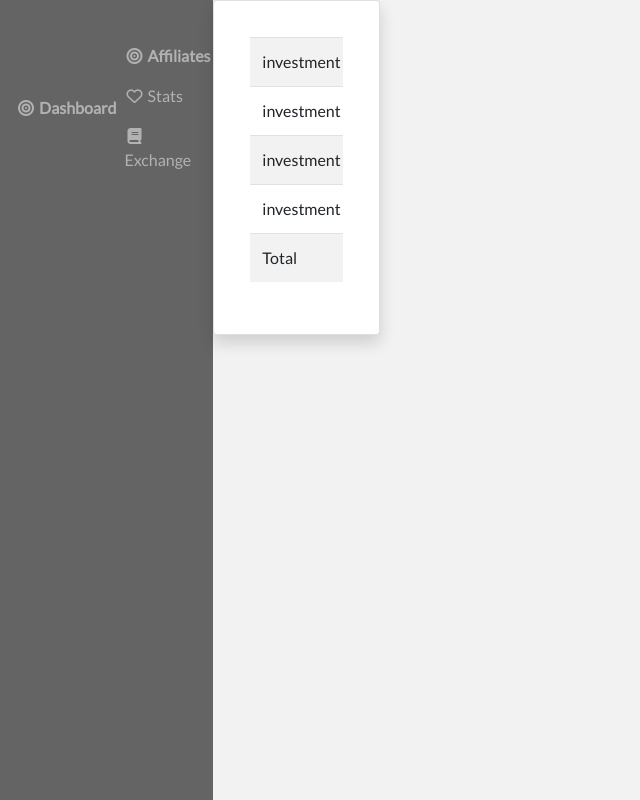
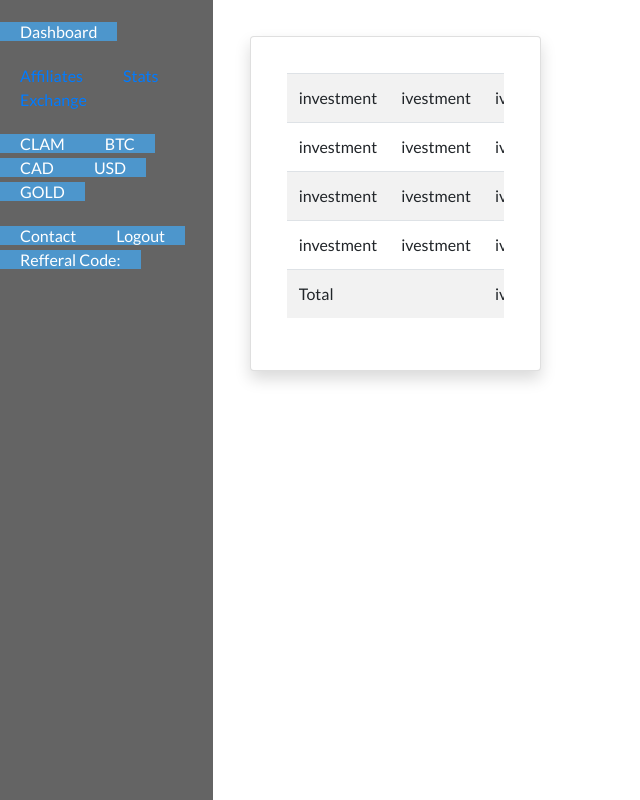
Before and after one commit to MarkdaleMGMT/frontend-integration, a React (Create React App) app: page /dashboard in a window 1280 px wide. Shown: the whole page, without its empty margins (0-640 px from the left). Built offline with nearby package versions, Linux system fonts and the light colour scheme.

Commit message:
added test server

```diff
--- a/public/index.html
+++ b/public/index.html
@@ -14,7 +14,7 @@
       manifest.json provides metadata used when your web app is installed on a
       user's mobile device or desktop. See https://developers.google.com/web/fundamentals/web-app-manifest/
     -->
-  <link rel="manifest" href="%PUBLIC_URL%/manifest.json" />
+  <link rel="manifest" href="%PUBLIC_URL%/manifest.json"/>
   <!--
       Notice the use of %PUBLIC_URL% in the tags above.
       It will be replaced with the URL of the `public` folder during the build.
@@ -41,6 +41,7 @@
     <script src="https://cdnjs.cloudflare.com/ajax/libs/popper.js/1.14.7/umd/popper.min.js" integrity="sha384-UO2eT0CpHqdSJQ6hJty5KVphtPhzWj9WO1clHTMGa3JDZwrnQq4sF86dIHNDz0W1" crossorigin="anonymous"></script>
     <script src="https://stackpath.bootstrapcdn.com/bootstrap/4.3.1/js/bootstrap.min.js" integrity="sha384-JjSmVgyd0p3pXB1rRibZUAYoIIy6OrQ6VrjIEaFf/nJGzIxFDsf4x0xIM+B07jRM" crossorigin="anonymous"></script>
     <script src="https://use.fontawesome.com/c86ffa601b.js"></script>
+    <script src="https://cdn.jsdelivr.net/npm/chart.js@2.8.0"></script>
 </body>
 
 </html>
--- a/server.js
+++ b/server.js
@@ -1,4 +1,5 @@
 const express = require('express')
+const path = require('path')
 const bodyParser = require('body-parser')
 const { routes } = require('./src/app');
 const { createTerminus } = require('@godaddy/terminus');
@@ -11,8 +12,6 @@ const port = 3001 // port
 const app = express()
 
 var { connection } = require('./src/app/util/mysql_connection')
-
-
 
 app.use(bodyParser.json());
 app.use(bodyParser.urlencoded({
--- a/src/components/Dashboard/Dashboard.js
+++ b/src/components/Dashboard/Dashboard.js
@@ -9,7 +9,7 @@ class Dashboard extends Component {
         return (
             <MainContainer sidebar="Dashboard">
                 <div className="row">
-                    <div className="col-6">
+                    <div className="col-12">
                     <InvestmentPanel></InvestmentPanel>
                     </div>
                 </div>
--- a/src/components/InvestmentPanel.css
+++ b/src/components/InvestmentPanel.css
@@ -1,5 +1,6 @@
 .card#investment-panel{
-
+    margin: 10%;
+    overflow-x: auto;
 
 }
 
--- a/src/components/LoginPanel/LoginPanel.js
+++ b/src/components/LoginPanel/LoginPanel.js
@@ -40,7 +40,7 @@ class LoginPanel extends Component {
         let userData = this.state.user;
 
         fetch('https://still-tundra-89877.herokuapp.com/projects',{
-            method: "POST",
+            method: "GET",
             headers: {
               'Accept': 'application/json',
               'Content-Type': 'application/json'
--- a/src/components/MainContainer.js
+++ b/src/components/MainContainer.js
@@ -5,12 +5,10 @@ class MainContainer extends Component {
     render() {
         return (
             <div className="mainContainer">
-                <div className="container-fluid" id="main">
-                    <div className="row min-vh-100">
+                <div className="container-fluid min-vh-100" id="main">
+                    <div className="row">
                         <SideBar highlight={this.props.sidebar}/>
-                    {/* <div className=" col-sm-9 col-sm-offset-3 col-md-10 col-md-offset-2 main"> */}
                             {this.props.children}
-                        {/* </div> */}
                     </div>
                 </div>
             </div>
--- a/src/components/SideBar.css
+++ b/src/components/SideBar.css
@@ -1,3 +1,48 @@
-#side-bar{
+
+  /*
+   * Sidebar
+   */
+
+  /* Hide for mobile, show later */
+  .sidebar {
     background-color: #646464;
-}
+    margin: 0px;
+    min-height: 100%;
+    height: 100%;
+  }
+
+  @media (min-width: 768px) {
+    .sidebar {
+        /* position: fixed; */
+        bottom: 0;
+        left: 0;
+        height: 100vh;
+        min-height: 100vh;
+        z-index: 1000;
+        display: block;
+        padding: 20px;
+        overflow-x: hidden;
+        overflow-y: auto; /* Scrollable contents if viewport is shorter than content. */
+        background-color: #646464;
+    }
+  }
+
+  /* Sidebar navigation */
+  .nav-sidebar {
+    margin-right: -21px; /* 20px padding + 1px border */
+    margin-bottom: 20px;
+    margin-left: -20px;
+  }
+  .nav-sidebar > li > a {
+    padding-right: 20px;
+    padding-left: 20px;
+  }
+  .nav-sidebar > .active > a,
+  .nav-sidebar > .active > a:hover,
+  .nav-sidebar > .active > a:focus {
+    color: #fff;
+    background-color: #4D96CC;
+  }
+
+  #sidebar{
+  }
--- a/src/components/SideBar.js
+++ b/src/components/SideBar.js
@@ -6,29 +6,29 @@ import './SideBar.css'
 class SideBar extends Component {
     render() {
         return (
-            // <div className="col-sm-3 col-md-2 sidebar">
-            //     <ul className="nav nav-sidebar">
-            //         <li className={(this.props.highlight === "Overview" ? 'active' : '')}><Link to="/">Dashboard <span className="sr-only">(current)</span></Link></li>
-            //     </ul>
-            //     <ul className="nav nav-sidebar">
-            //         <li className={(this.props.highlight === "Projects" ? 'active' : '')}><Link to="/">Affiliates</Link></li>
-            //         <li className={(this.props.highlight === "Teams" ? 'active' : '')}><Link to="/">Stats</Link></li>
-            //         <li className={(this.props.highlight === "Employees" ? 'active' : '')}><Link to="/">Exchange</Link></li>
-            //     </ul>
-            //     <ul className="nav nav-sidebar">
-            //         <li className={(this.props.highlight === "Projects" ? 'active' : '')}><Link to="/">CLAM</Link></li>
-            //         <li className={(this.props.highlight === "Teams" ? 'active' : '')}><Link to="/">BTC</Link></li>
-            //         <li className={(this.props.highlight === "Employees" ? 'active' : '')}><Link to="/">CAD</Link></li>
-            //         <li className={(this.props.highlight === "Employees" ? 'active' : '')}><Link to="/">USD</Link></li>
-            //         <li className={(this.props.highlight === "Employees" ? 'active' : '')}><Link to="/">GOLD</Link></li>
-            //     </ul>
-            //     <ul className="nav nav-sidebar">
-            //         <li className={(this.props.highlight === "Projects" ? 'active' : '')}><Link to="/">Contact</Link></li>
-            //         <li className={(this.props.highlight === "Teams" ? 'active' : '')}><Link to="/">Logout</Link></li>
-            //         <li className={(this.props.highlight === "Employees" ? 'active' : '')}><Link to="/">Refferal Code:</Link></li>
-            //     </ul>
-            // </div>
-
+            <div className="col-sm-3 col-xl-2 sidebar" id="sidebar">
+                <ul className="nav nav-sidebar">
+                    <li className={(this.props.highlight === "Dashboard" ? 'active' : '')}><Link to="/">Dashboard <span className="sr-only">(current)</span></Link></li>
+                </ul>
+                <ul className="nav nav-sidebar">
+                    <li className={(this.props.highlight === "Affiliates" ? 'active' : '')}><Link to="/">Affiliates</Link></li>
+                    <li className={(this.props.highlight === "Stats" ? 'active' : '')}><Link to="/">Stats</Link></li>
+                    <li className={(this.props.highlight === "Exchange" ? 'active' : '')}><Link to="/">Exchange</Link></li>
+                </ul>
+                <ul className="nav nav-sidebar">
+                    <li className={(this.props.highlight === "Dashboard" ? 'active' : '')}><Link to="/">CLAM</Link></li>
+                    <li className={(this.props.highlight === "Dashboard" ? 'active' : '')}><Link to="/">BTC</Link></li>
+                    <li className={(this.props.highlight === "Dashboard" ? 'active' : '')}><Link to="/">CAD</Link></li>
+                    <li className={(this.props.highlight === "Dashboard" ? 'active' : '')}><Link to="/">USD</Link></li>
+                    <li className={(this.props.highlight === "Dashboard" ? 'active' : '')}><Link to="/">GOLD</Link></li>
+                </ul>
+                <ul className="nav nav-sidebar">
+                    <li className={(this.props.highlight === "Dashboard" ? 'active' : '')}><Link to="/">Contact</Link></li>
+                    <li className={(this.props.highlight === "Dashboard" ? 'active' : '')}><Link to="/">Logout</Link></li>
+                    <li className={(this.props.highlight === "Dashboard" ? 'active' : '')}><Link to="/">Refferal Code:</Link></li>
+                </ul>
+            </div>
+            /*
         <aside className="col-12 col-md-2 p-0 "id="side-bar">
             <nav className="navbar navbar-expand navbar-dark flex-md-column flex-row align-items-start py-2" id="side-bar">
                 <div className="collapse navbar-collapse">
@@ -79,7 +79,7 @@ class SideBar extends Component {
                 </div>
             </nav>
         </aside>
-
+        */
         );
     }
 }
--- a/src/index.css
+++ b/src/index.css
@@ -44,52 +44,6 @@ html{
     border: 0;
   }
 
-  /*
-   * Sidebar
-   */
-
-  /* Hide for mobile, show later */
-  .sidebar {
-    background-color: #646464;
-    margin: 0px;
-    min-height: 100%;
-    height: 100%;
-    min-height: 100%;
-  }
-
-  @media (min-width: 768px) {
-    .sidebar {
-        /* position: fixed; */
-        bottom: 0;
-        left: 0;
-        height: 100%;
-        min-height: 100%;
-        z-index: 1000;
-        display: block;
-        padding: 20px;
-        overflow-x: hidden;
-        overflow-y: auto; /* Scrollable contents if viewport is shorter than content. */
-        background-color: #646464;
-    }
-  }
-
-  /* Sidebar navigation */
-  .nav-sidebar {
-    margin-right: -21px; /* 20px padding + 1px border */
-    margin-bottom: 20px;
-    margin-left: -20px;
-  }
-  .nav-sidebar > li > a {
-    padding-right: 20px;
-    padding-left: 20px;
-  }
-  .nav-sidebar > .active > a,
-  .nav-sidebar > .active > a:hover,
-  .nav-sidebar > .active > a:focus {
-    color: #fff;
-    background-color: #4D96CC;
-  }
-
 
   /*
    * Main content
@@ -120,3 +74,7 @@ html{
     padding-bottom:0px;
     margin-bottom:0px;
   }
+
+  .mainContainer{
+    background: #FFFFFF;
+  }
```
Also changed, not shown: server-test.js (added, +43 -0 lines).
